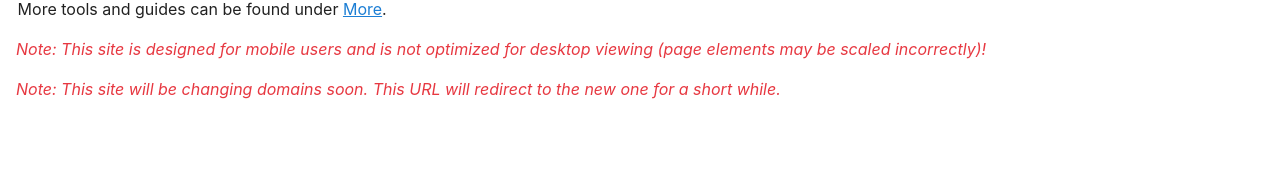
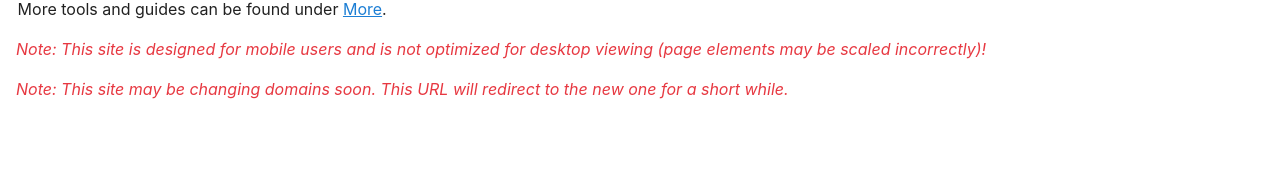
Before and after one commit to hermaplusplus/ISLC, a SvelteKit app in the folder islc/: page / in a window 1280 px wide. Shown: the part 222-391 px from the top of the page. Built offline with nearby package versions, Linux system fonts and the light colour scheme.

Commit message:
Small fix

```diff
--- a/islc/src/routes/+page.svelte
+++ b/islc/src/routes/+page.svelte
@@ -6,4 +6,4 @@
 <p>You can find some guides related to payment terminals under <a href="/banking">Banking</a>.</p>
 <p>More tools and guides can be found under <a href="/more">More</a>.</p>
 <p><div style="color:#e73841;"><i>Note: This site is designed for mobile users and is not optimized for desktop viewing (page elements may be scaled incorrectly)!</i></div>
-<p><div style="color:#e73841;"><i>Note: This site will be changing domains soon. This URL will redirect to the new one for a short while.</i></div>
+<p><div style="color:#e73841;"><i>Note: This site may be changing domains soon. This URL will redirect to the new one for a short while.</i></div>
```
